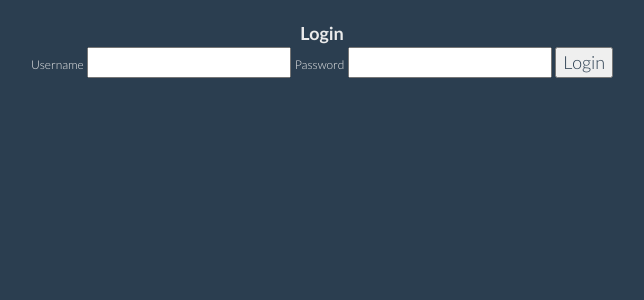
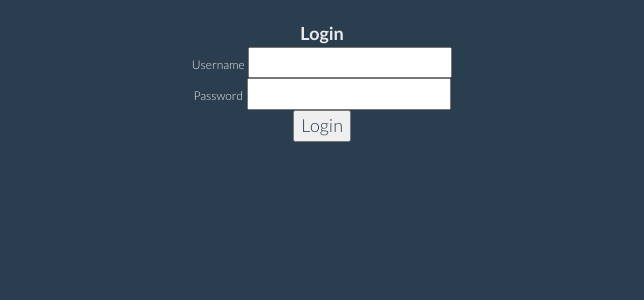
Before and after one commit to ethan-nelson/bartiromo, a Flask app: page /user/ in a window 1280 px wide. Shown: the part 40-340 px from the top of the page, without its empty margins (318-962 px from the left). Run offline with Flask 2, Linux system fonts and the light colour scheme; some libraries are stand-ins or nearby versions.

Commit message:
Add to templates

```diff
--- a/templates/admin.html
+++ b/templates/admin.html
@@ -11,7 +11,7 @@
     <h3>Current Projects:</h3>
     <ul>
     {% for project in projects: %}
-    <li><a href="/admin/results/{{ project.id }}/">{{ project.name }}</a> | <a href="/admin/add/{{ project.id }}/">Add another image</a></li>
+    <li><a href="/admin/results/{{ project.id }}/">{{ project.name }}</a> | <a href="/admin/add/{{ project.id }}/">Add images</a></li>
     {% endfor %}
     </ul>
     {% else %}
--- a/templates/create.html
+++ b/templates/create.html
@@ -4,8 +4,9 @@
 <form method="POST" action="/admin/create/">
     <center>
     <b>Create a new project</b><br />
-    {{ form.name.label }} {{ form.name(size=30) }}<br />
-    {{ form.instruction.label }} {{ form.instruction(size=100) }}<br />
+    <b>{{ form.name.label }}</b> {{ form.name(size=30) }}<br />
+    <b>{{ form.instruction.label }}</b> {{ form.instruction(size=100) }}<br />
+    {{ form.description.label }} {{ form.description(size=100) }}<br />
     <input type="submit" value="Initialize project">
     </center>
 </form>
--- a/templates/login.html
+++ b/templates/login.html
@@ -5,8 +5,8 @@
     <center>
     <b>Login</b><br />
     {{ form.csrf_token }}
-    {{ form.username.label }} {{ form.username(size=20) }}
-    {{ form.password.label}} {{form.password(size=20) }}
+    <b>{{ form.username.label }}</b> {{ form.username(size=20) }}<br />
+    <b>{{ form.password.label }}</b> {{form.password(size=20) }}<br />
     <input type="submit" value="Login">
     </center>
 </form>
--- a/templates/register.html
+++ b/templates/register.html
@@ -13,9 +13,9 @@
     <b>Create an account</b><br />
     <table>
     {{ form.csrf_token }}
-    <tr><td>{{ form.username.label }}</td><td>{{ form.username(size=20) }}</td></tr>
+    <tr><td><b>{{ form.username.label }}</b></td><td>{{ form.username(size=20) }}</td></tr>
     <tr><td>{{ form.email.label }}</td><td>{{ form.email(size=30) }}</td></tr>
-    <tr><td>{{ form.password.label}}</td><td>{{form.password(size=20) }}</td></tr>
+    <tr><td><b>{{ form.password.label}}</b></td><td>{{form.password(size=20) }}</td></tr>
     </table>
     <input type="submit" value="Register">
     </div>
```
